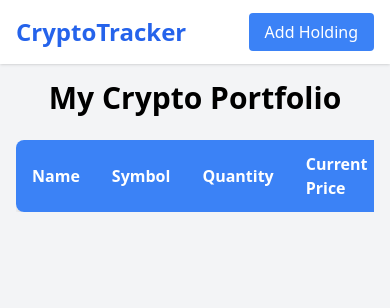
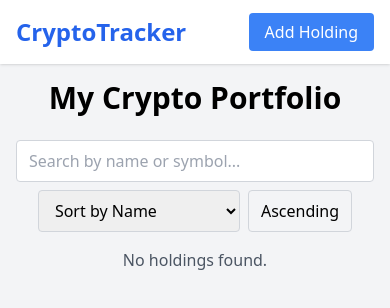
Before and after one commit to Liron-Toledo/crypto-portfolio-tracker, a React (Vite) app: page / in a window 390 px wide. Shown: the top 308 px of the page. Built offline with nearby package versions, Linux system fonts and the light colour scheme.

Commit message:
Improved mobile design for holdings list

```diff
--- a/src/components/HoldingList.tsx
+++ b/src/components/HoldingList.tsx
@@ -1,10 +1,12 @@
-import React from 'react';
+import React, { useState, useMemo } from 'react';
 import { useSelector, useDispatch } from 'react-redux';
 import { RootState } from '../store';
 import { Link } from 'react-router-dom';
 import { useFetchCryptoPrices } from '../hooks/useFetchCryptoData';
 import { deleteHolding } from '../features/holdings/holdingsSlice';
-import { FaTrash, FaEdit, FaInfoCircle } from 'react-icons/fa';
+import { FaTrash, FaEdit, FaInfoCircle, FaSort, FaSortUp, FaSortDown } from 'react-icons/fa';
+
+type SortKey = 'name' | 'symbol' | 'quantity' | 'price' | 'totalValue';
 
 const HoldingsList: React.FC = () => {
   const holdings = useSelector((state: RootState) => state.holdings.items);
@@ -13,38 +15,181 @@ const HoldingsList: React.FC = () => {
   // Fetch prices for all holdings
   const { data: pricesData, isLoading, isError } = useFetchCryptoPrices(holdings);
 
+  // Local state for filter and sort
+  const [filterQuery, setFilterQuery] = useState('');
+  const [sortKey, setSortKey] = useState<SortKey>('name');
+  const [sortOrder, setSortOrder] = useState<'asc' | 'desc'>('asc');
+
+  // Handler to change sort key and toggle sort order
+  const handleSort = (key: SortKey) => {
+    if (sortKey === key) {
+      // Toggle sort order
+      setSortOrder(sortOrder === 'asc' ? 'desc' : 'asc');
+    } else {
+      setSortKey(key);
+      setSortOrder('asc');
+    }
+  };
+
+  // Memoized filtered and sorted holdings
+  const filteredAndSortedHoldings = useMemo(() => {
+    // Filter holdings based on filterQuery (by name or symbol)
+    const filtered = holdings.filter(
+      (holding) =>
+        holding.name.toLowerCase().includes(filterQuery.toLowerCase()) ||
+        holding.symbol.toLowerCase().includes(filterQuery.toLowerCase())
+    );
+
+    // Map holdings to include current price and total value
+    const holdingsWithPrice = filtered.map((holding) => {
+      const price = pricesData?.[holding.coinGeckoId.toLowerCase()]?.usd || 0;
+      const totalValue = price * holding.quantity;
+      return { ...holding, price, totalValue };
+    });
+
+    // Sort holdings based on sortKey and sortOrder
+    const sorted = holdingsWithPrice.sort((a, b) => {
+      let compareA: string | number = '';
+      let compareB: string | number = '';
+
+      switch (sortKey) {
+        case 'name':
+          compareA = a.name.toLowerCase();
+          compareB = b.name.toLowerCase();
+          break;
+        case 'symbol':
+          compareA = a.symbol.toLowerCase();
+          compareB = b.symbol.toLowerCase();
+          break;
+        case 'quantity':
+          compareA = a.quantity;
+          compareB = b.quantity;
+          break;
+        case 'price':
+          compareA = a.price;
+          compareB = b.price;
+          break;
+        case 'totalValue':
+          compareA = a.totalValue;
+          compareB = b.totalValue;
+          break;
+        default:
+          break;
+      }
+
+      if (compareA < compareB) return sortOrder === 'asc' ? -1 : 1;
+      if (compareA > compareB) return sortOrder === 'asc' ? 1 : -1;
+      return 0;
+    });
+
+    return sorted;
+  }, [holdings, pricesData, filterQuery, sortKey, sortOrder]);
+
+  // Helper to render sort icons
+  const renderSortIcon = (key: SortKey) => {
+    if (sortKey !== key) return <FaSort className="inline ml-1" />;
+    return sortOrder === 'asc' ? (
+      <FaSortUp className="inline ml-1" />
+    ) : (
+      <FaSortDown className="inline ml-1" />
+    );
+  };
+
   return (
-    <div className="overflow-x-auto">
-      <table className="min-w-full bg-white shadow-md rounded-lg overflow-hidden">
+    <div>
+      {/* Filter and Sort Controls */}
+      <div className="flex flex-col md:flex-row justify-between items-center mb-4">
+        {/* Filter Input */}
+        <input
+          type="text"
+          placeholder="Search by name or symbol..."
+          value={filterQuery}
+          onChange={(e) => setFilterQuery(e.target.value)}
+          className="mb-2 md:mb-0 border border-gray-300 px-3 py-2 rounded w-full md:w-1/3 focus:outline-none focus:ring-2 focus:ring-blue-500"
+        />
+
+        {/* Sort Controls */}
+        <div className="flex space-x-2">
+          {/* Sort Dropdown */}
+          <select
+            value={sortKey}
+            onChange={(e) => setSortKey(e.target.value as SortKey)}
+            className="border border-gray-300 px-3 py-2 rounded focus:outline-none focus:ring-2 focus:ring-blue-500"
+          >
+            <option value="name">Sort by Name</option>
+            <option value="symbol">Sort by Symbol</option>
+            <option value="quantity">Sort by Quantity</option>
+            <option value="price">Sort by Current Price</option>
+            <option value="totalValue">Sort by Total Value</option>
+          </select>
+
+          {/* Sort Order Toggle */}
+          <button
+            onClick={() => setSortOrder(sortOrder === 'asc' ? 'desc' : 'asc')}
+            className="border border-gray-300 px-3 py-2 rounded focus:outline-none focus:ring-2 focus:ring-blue-500"
+          >
+            {sortOrder === 'asc' ? 'Ascending' : 'Descending'}
+          </button>
+        </div>
+      </div>
+
+      {/* Holdings Table for Desktop */}
+      <table className="min-w-full bg-white shadow-md rounded-lg overflow-hidden hidden md:table">
         <thead className="bg-blue-500 text-white">
           <tr>
-            <th className="py-3 px-4 text-left">Name</th>
-            <th className="py-3 px-4 text-left">Symbol</th>
-            <th className="py-3 px-4 text-left">Quantity</th>
-            <th className="py-3 px-4 text-left">Current Price</th>
-            <th className="py-3 px-4 text-left">Total Value</th>
+            <th
+              className="py-3 px-4 text-left cursor-pointer"
+              onClick={() => handleSort('name')}
+            >
+              Name {renderSortIcon('name')}
+            </th>
+            <th
+              className="py-3 px-4 text-left cursor-pointer"
+              onClick={() => handleSort('symbol')}
+            >
+              Symbol {renderSortIcon('symbol')}
+            </th>
+            <th
+              className="py-3 px-4 text-left cursor-pointer"
+              onClick={() => handleSort('quantity')}
+            >
+              Quantity {renderSortIcon('quantity')}
+            </th>
+            <th
+              className="py-3 px-4 text-left cursor-pointer"
+              onClick={() => handleSort('price')}
+            >
+              Current Price {renderSortIcon('price')}
+            </th>
+            <th
+              className="py-3 px-4 text-left cursor-pointer"
+              onClick={() => handleSort('totalValue')}
+            >
+              Total Value {renderSortIcon('totalValue')}
+            </th>
             <th className="py-3 px-4 text-center">Actions</th>
           </tr>
         </thead>
         <tbody>
-          {holdings.map((holding, index) => {
-            const price = pricesData?.[holding.coinGeckoId.toLowerCase()]?.usd;
+          {filteredAndSortedHoldings.length > 0 ? (
+            filteredAndSortedHoldings.map((holding, index) => {
+              const { name, symbol, quantity, price, totalValue, id } = holding;
 
               return (
                 <tr
-                key={holding.id}
+                  key={id}
                   className={`border-b ${
                     index % 2 === 0 ? 'bg-gray-50' : 'bg-white'
                   } hover:bg-gray-100`}
                 >
-                <td className="py-3 px-4">{holding.name}</td>
-                <td className="py-3 px-4 uppercase">{holding.symbol}</td>
-                <td className="py-3 px-4">{holding.quantity}</td>
+                  <td className="py-3 px-4">{name}</td>
+                  <td className="py-3 px-4 uppercase">{symbol}</td>
+                  <td className="py-3 px-4">{quantity}</td>
                   <td className="py-3 px-4">
                     {isLoading ? (
                       'Loading...'
                     ) : isError ? (
-                    <span className="text-red-500">Error fetching prices</span>
+                      <span className="text-red-500">Error</span>
                     ) : price !== undefined ? (
                       `$${price.toLocaleString()}`
                     ) : (
@@ -52,8 +197,12 @@ const HoldingsList: React.FC = () => {
                     )}
                   </td>
                   <td className="py-3 px-4">
-                  {price !== undefined ? (
-                    `$${(price * holding.quantity).toLocaleString(undefined, {
+                    {isLoading ? (
+                      'Loading...'
+                    ) : isError ? (
+                      <span className="text-red-500">Error</span>
+                    ) : price !== undefined ? (
+                      `$${totalValue.toLocaleString(undefined, {
                         minimumFractionDigits: 2,
                         maximumFractionDigits: 2,
                       })}`
@@ -64,30 +213,122 @@ const HoldingsList: React.FC = () => {
                   <td className="py-3 px-4">
                     <div className="flex items-center justify-center space-x-4">
                       <Link
-                      to={`/details/${holding.id}`}
+                        to={`/details/${id}`}
                         className="text-blue-500 hover:text-blue-600"
+                        title="Details"
                       >
-                      <FaInfoCircle title="Details" />
+                        <FaInfoCircle />
                       </Link>
                       <Link
-                      to={`/edit/${holding.id}`}
+                        to={`/edit/${id}`}
                         className="text-green-500 hover:text-green-600"
+                        title="Edit"
                       >
-                      <FaEdit title="Edit" />
+                        <FaEdit />
                       </Link>
                       <button
-                      onClick={() => dispatch(deleteHolding(holding.id))}
+                        onClick={() => dispatch(deleteHolding(id))}
                         className="text-red-500 hover:text-red-600"
+                        title="Delete"
                       >
-                      <FaTrash title="Delete" />
+                        <FaTrash />
                       </button>
                     </div>
                   </td>
                 </tr>
               );
-          })}
+            })
+          ) : (
+            <tr>
+              <td
+                className="py-3 px-4 text-center"
+                colSpan={6}
+              >
+                No holdings found.
+              </td>
+            </tr>
+          )}
         </tbody>
       </table>
+
+      {/* Holdings List for Mobile */}
+      <div className="space-y-4 md:hidden">
+        {filteredAndSortedHoldings.length > 0 ? (
+          filteredAndSortedHoldings.map((holding) => {
+            const { name, symbol, quantity, price, totalValue, id } = holding;
+
+            return (
+              <div
+                key={id}
+                className="bg-white shadow-md rounded-lg p-4"
+              >
+                <div className="flex justify-between items-center mb-2">
+                  <h2 className="text-xl font-semibold">{name} ({symbol})</h2>
+                  <div className="flex space-x-2">
+                    <Link
+                      to={`/details/${id}`}
+                      className="text-blue-500 hover:text-blue-600"
+                      title="Details"
+                    >
+                      <FaInfoCircle />
+                    </Link>
+                    <Link
+                      to={`/edit/${id}`}
+                      className="text-green-500 hover:text-green-600"
+                      title="Edit"
+                    >
+                      <FaEdit />
+                    </Link>
+                    <button
+                      onClick={() => dispatch(deleteHolding(id))}
+                      className="text-red-500 hover:text-red-600"
+                      title="Delete"
+                    >
+                      <FaTrash />
+                    </button>
+                  </div>
+                </div>
+                <div className="text-gray-700">
+                  <p>
+                    <strong>Quantity:</strong> {quantity}
+                  </p>
+                  <p>
+                    <strong>Current Price:</strong>{' '}
+                    {isLoading ? (
+                      'Loading...'
+                    ) : isError ? (
+                      <span className="text-red-500">Error</span>
+                    ) : price !== undefined ? (
+                      `$${price.toLocaleString()}`
+                    ) : (
+                      'N/A'
+                    )}
+                  </p>
+                  <p>
+                    <strong>Total Value:</strong>{' '}
+                    {isLoading ? (
+                      'Loading...'
+                    ) : isError ? (
+                      <span className="text-red-500">Error</span>
+                    ) : price !== undefined ? (
+                      `$${totalValue.toLocaleString(undefined, {
+                        minimumFractionDigits: 2,
+                        maximumFractionDigits: 2,
+                      })}`
+                    ) : (
+                      'Calculating...'
+                    )}
+                  </p>
+                </div>
+              </div>
+            );
+          })
+        ) : (
+          <div className="text-center text-gray-600">
+            No holdings found.
+          </div>
+        )}
+      </div>
     </div>
   );
 };
```
Lines whose indentation alone changed are shown as unchanged.
